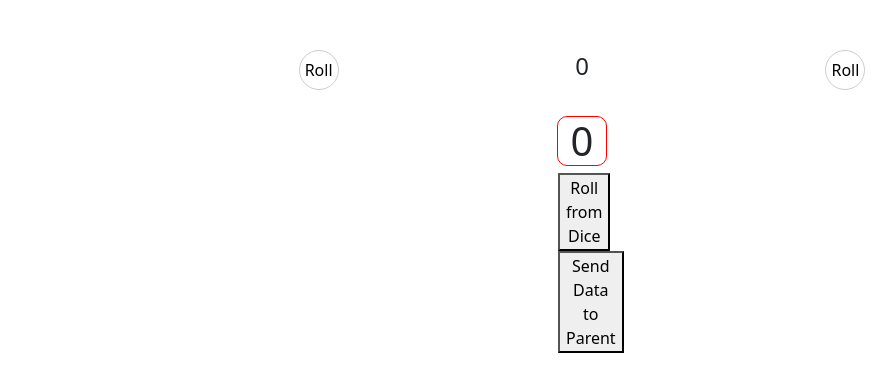
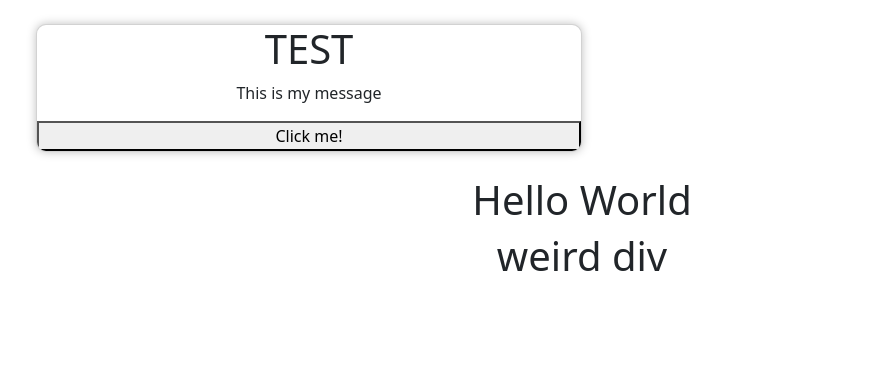
Before and after one commit to dadaisthelimit/React-Demo, a React (Create React App) app: page / in a window 1280 px wide. Shown: the top 392 px of the page, without its empty margins (58-954 px from the left). Built offline with nearby package versions, Linux system fonts and the light colour scheme.

Commit message:
Basic concept of slots

```diff
--- a/src/App.js
+++ b/src/App.js
@@ -1,12 +1,17 @@
 import './App.css';
 import './index.css';
 import 'bootstrap/dist/css/bootstrap.min.css';
-import CounterCard from './components/CounterCard/CounterCard';
-
+import HelloWorld from './views/HelloWorld/HelloWorld';
+import Card from './components/Card/Card';
 const App = () => {
     return (
       <div className="App container p-4">
-        <CounterCard />
+        <HelloWorld>
+          <div>
+            <h1>weird div</h1>
+          </div>
+          <Card message="MEssage" title="TEST"></Card>
+        </HelloWorld>
       </div>
     );
   }
--- a/src/views/HelloWorld/HelloWorld.js
+++ b/src/views/HelloWorld/HelloWorld.js
@@ -1,10 +1,19 @@
-import Navbar from "../components/Navbar/Navbar";
 
-function HelloWorld() {
+function HelloWorld(props) {
+	let firstElement;
+	let secondElement;
+	if (props.children[0].type.name === 'Card') {
+		firstElement = props.children[0];
+		secondElement = props.children[1];
+	}else {
+		firstElement = props.children[1];
+		secondElement = props.children[0];
+	}
 	return (
 		<div>
-			<Navbar />
+			{firstElement}
 			<h1>Hello World</h1>
+			{secondElement}
 		</div>
 	)
 }
```
